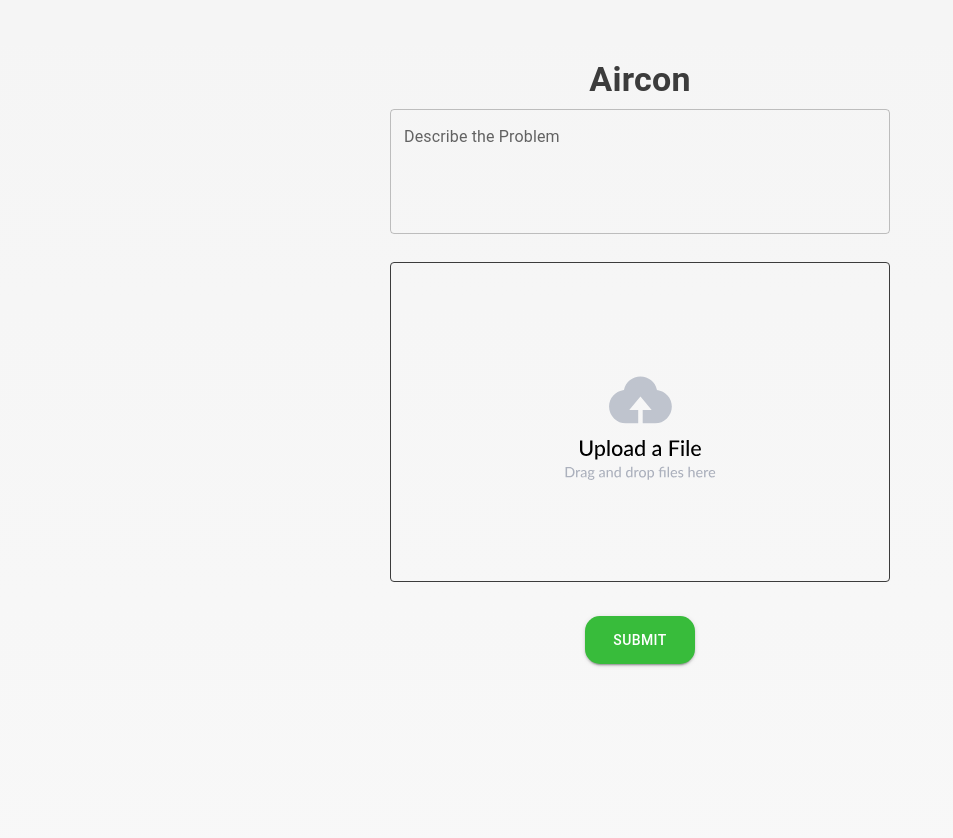
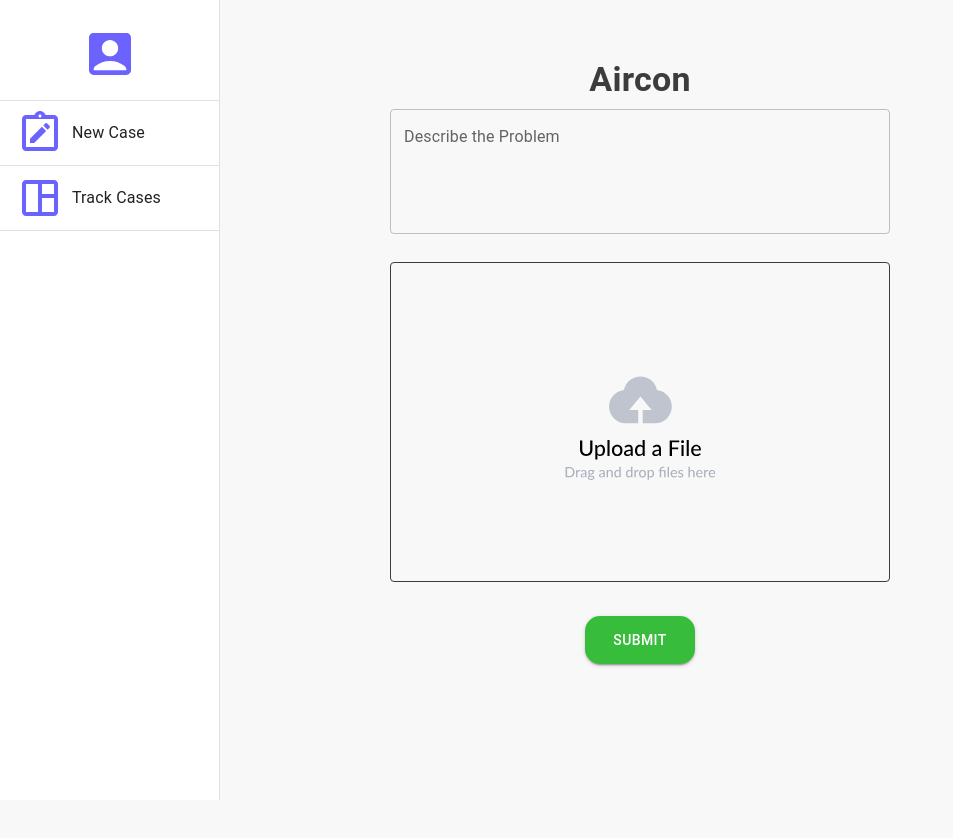
Before and after one commit to chienshyong/esc-hms-portal, a Next.js app in the folder frontend/: page /Tenant/Aircon in a window 1280 px wide. Shown: the top 838 px of the page, without its empty margins (0-953 px from the left). Built offline with nearby package versions, Linux system fonts and the light colour scheme.

Commit message:
added navabr to form

```diff
--- a/frontend/app/Tenant/[form]/page.js
+++ b/frontend/app/Tenant/[form]/page.js
@@ -6,11 +6,13 @@ import {Button} from '@mui/material'
 import { Grid } from '@mui/material'
 import Image from 'next/image'
 import upload from '../../../public/upload.svg'
+import Navbar from '../navbar'
 
 export default function TenantForm({params}){
     const form = String(params.form).charAt(0).toUpperCase() + String(params.form).slice(1);
     return(
-        <body style={{backgroundColor: "#F5F5F5"}}>
+        <div>
+            <Navbar></Navbar>
             <Typography variant="h4" fontWeight="bold" align='center' margin="3ch 0 0 0">{form}</Typography>
             <Grid container
             display= 'flex'
@@ -59,6 +61,6 @@ export default function TenantForm({params}){
                 </Button>
 
             </Grid>
-        </body>
+        </div>
     )
 }
```
